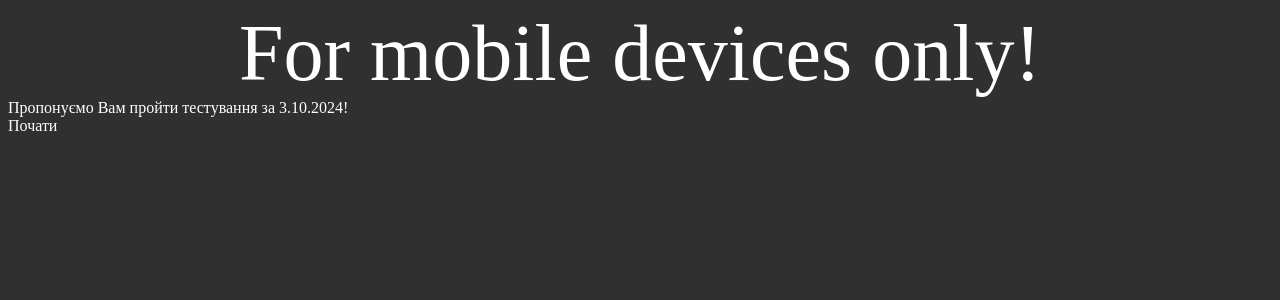
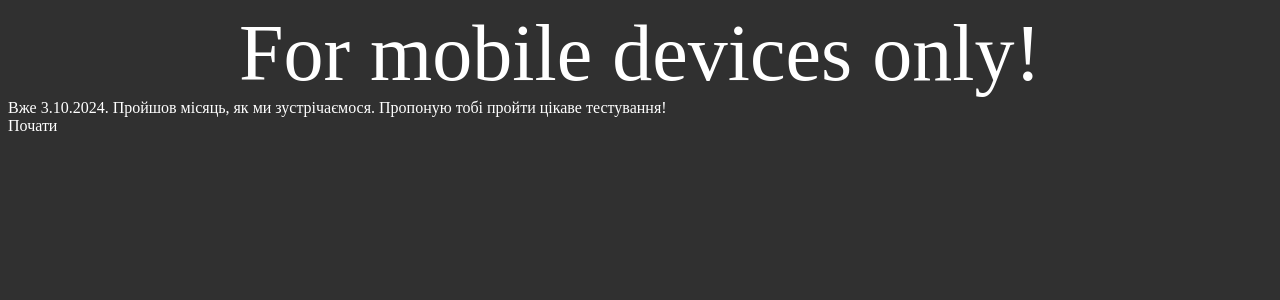
Before and after one commit to OlehKuts/MediLab_testing, a React (Create React App) app: page / in a window 1280 px wide. Shown: the top 300 px of the page. Built offline with nearby package versions, Linux system fonts and the light colour scheme; a web font is replaced by a local one.

Commit message:
second testing commit

```diff
--- a/src/App.js
+++ b/src/App.js
@@ -39,7 +39,7 @@ export const App = () => {
     </div>
     {!startTesting ? <div className="container">
       {!finalAlert ? <>
-      <div className="pre_testing_alert">Пропонуємо Вам пройти тестування за {stringifiedDate}!
+      <div className="pre_testing_alert">Вже {stringifiedDate}. Пройшов місяць, як ми зустрічаємося. Пропоную тобі пройти цікаве тестування!
       </div> <div> <div className="option startBtn" onClick={() => setStartTesting(true)}>Почати</div></div>
       </>: <><div className="pre_testing_alert">Софіє, дякую, що ти є в моєму житті! <BoyIcon /><FlowerIcon /></div>
       </>}
```
